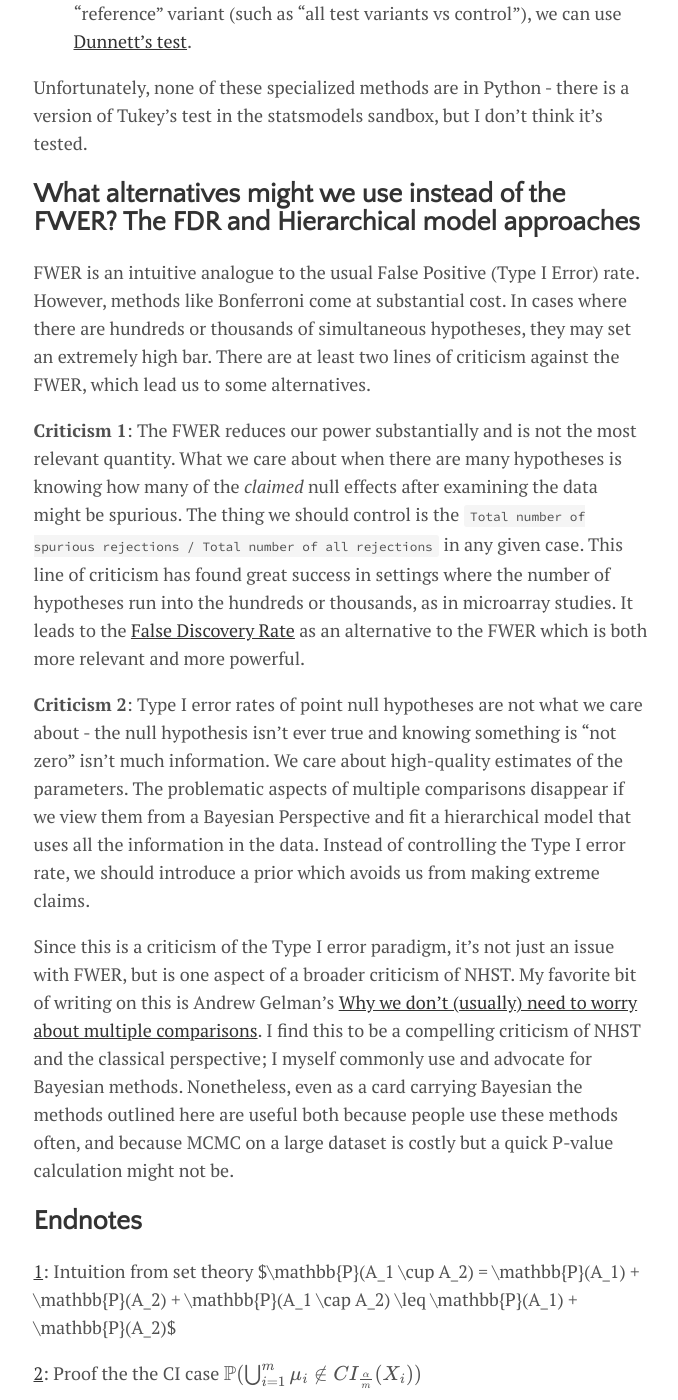
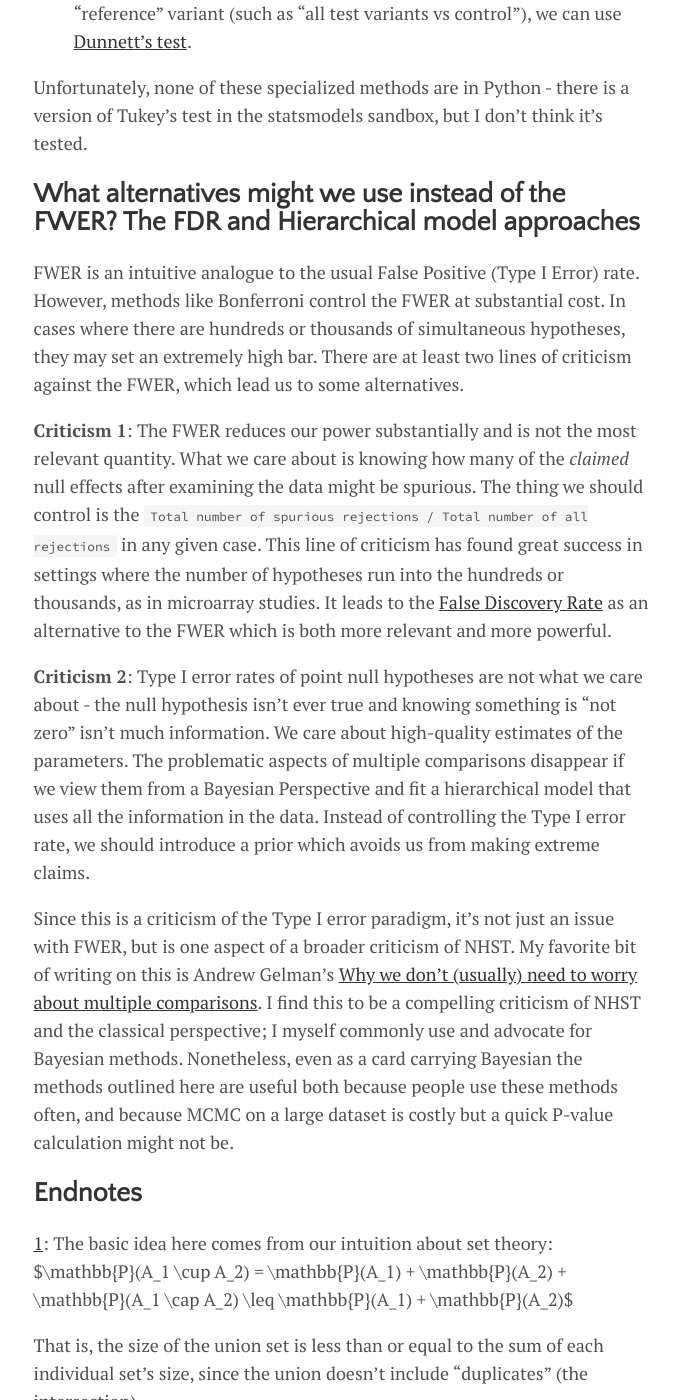
Before and after one commit to lmc2179/lmc2179.github.io, a Jekyll site: the page built from drafts/fwer.md, in a window 1280 px wide and 1400 px high, scrolled down 9634 px. Shown: the whole window, without its empty margins (299-977 px from the left). Built offline with Jekyll 4.4.1, drawn with Linux system fonts in a browser that asks for light colours; formulas are drawn with MathJax 3; some of the changed text lies outside the part shown.

Commit message:
Update fwer.md

```diff
--- a/drafts/fwer.md
+++ b/drafts/fwer.md
@@ -220,7 +220,6 @@ Bonferroni and Bonferroni-Holm are not the only available methods for controllin
 
 A theme here is that Bonerroni and Bonferroni-Holm are so valuable in part because their lack of strong assumptions about the relationships between hypotheses. Some dependencies are so common, though, that they have their own tests:
 
-
 - The [Shaffer procedure](https://www.researchgate.net/publication/240122933_Modified_Sequentially_Rejective_Multiple_Test_Procedures) is used for collections of tests with logical dependencies, such as all pairwise comparisons between groups. It is general and quite powerful as pairwise comparison methods go, but it is computationally costly and tricky to implement. The computational challenges are addressed [here](https://projecteuclid.org/download/pdf_1/euclid.lnms/1196285622).
 - [Tukey's test](https://en.wikipedia.org/wiki/Tukey%27s_range_test) is another option for all pairwise comparisons.
 - In the specific caes where we want to compare all variants to a "reference" variant (such as "all test variants vs control"), we can use [Dunnett's test](https://en.wikipedia.org/wiki/Dunnett%27s_test).
@@ -229,9 +228,9 @@ Unfortunately, none of these specialized methods are in Python - there is a vers
 
 ## What alternatives might we use instead of the FWER? The FDR and Hierarchical model approaches
 
-FWER is an intuitive analogue to the usual False Positive (Type I Error) rate. However, methods like Bonferroni come at substantial cost. In cases where there are hundreds or thousands of simultaneous hypotheses, they may set an extremely high bar. There are at least two lines of criticism against the FWER, which lead us to some alternatives.
+FWER is an intuitive analogue to the usual False Positive (Type I Error) rate. However, methods like Bonferroni control the FWER at substantial cost. In cases where there are hundreds or thousands of simultaneous hypotheses, they may set an extremely high bar. There are at least two lines of criticism against the FWER, which lead us to some alternatives.
 
-**Criticism 1**: The FWER reduces our power substantially and is not the most relevant quantity. What we care about when there are many hypotheses is knowing how many of the *claimed* null effects after examining the data might be spurious. The thing we should control is the `Total number of spurious rejections / Total number of all rejections` in any given case. This line of criticism has found great success in settings where the number of hypotheses run into the hundreds or thousands, as in microarray studies. It leads to the [False Discovery Rate](https://en.wikipedia.org/wiki/False_discovery_rate) as an alternative to the FWER which is both more relevant and more powerful.
+**Criticism 1**: The FWER reduces our power substantially and is not the most relevant quantity. What we care about is knowing how many of the *claimed* null effects after examining the data might be spurious. The thing we should control is the `Total number of spurious rejections / Total number of all rejections` in any given case. This line of criticism has found great success in settings where the number of hypotheses run into the hundreds or thousands, as in microarray studies. It leads to the [False Discovery Rate](https://en.wikipedia.org/wiki/False_discovery_rate) as an alternative to the FWER which is both more relevant and more powerful.
 
 **Criticism 2**: Type I error rates of point null hypotheses are not what we care about - the null hypothesis isn't ever true and knowing something is "not zero" isn't much information. We care about high-quality estimates of the parameters. The problematic aspects of multiple comparisons disappear if we view them from a Bayesian Perspective and fit a hierarchical model that uses all the information in the data. Instead of controlling the Type I error rate, we should introduce a prior which avoids us from making extreme claims.
 
@@ -239,16 +238,21 @@ Since this is a criticism of the Type I error paradigm, it's not just an issue w
 
 ## Endnotes
 
-<a name="foot1">1</a>: Intuition from set theory $\mathbb{P}(A_1 \cup A_2) = \mathbb{P}(A_1) + \mathbb{P}(A_2) + \mathbb{P}(A_1 \cap A_2) \leq \mathbb{P}(A_1) + \mathbb{P}(A_2)$
+<a name="foot1">1</a>: The basic idea here comes from our intuition about set theory: $\mathbb{P}(A_1 \cup A_2) = \mathbb{P}(A_1) + \mathbb{P}(A_2) + \mathbb{P}(A_1 \cap A_2) \leq \mathbb{P}(A_1) + \mathbb{P}(A_2)$
 
-<a name="foot2">2</a>: Proof the the CI case
+That is, the size of the union set is less than or equal to the sum of each individual set's size, since the union doesn't include "duplicates" (the intersection).
+
+<a name="foot2">2</a>: With an extra definition and some artful hand-waving, I think an analogous proof for the CI case might look like:
+
 $$\mathbb{P} (\bigcup_{i=1}^{m} \mu_i \notin CI_{\frac{\alpha}{m}}(X_i) )$$
 
 $$\leq \sum_{i=1}^{m} \mathbb{P}(\bigcup_{i=1}^{m} \mu_i \notin CI_{\frac{\alpha}{m}}(X_i) )$$
 
 $$= m \frac{\alpha}{m} = \alpha$$
 
-More generally, arbitrary contrasts https://sci2s.ugr.es/keel/pdf/algorithm/articulo/1961-Bonferroni_Dunn-JASA.pdf
+Where we've defined $CI_{\frac{\alpha}{m}}(X_i)$, the confidence interval of random variable $i$ at the $\frac{\alpha}{m}$ level.
+
+More generally, a simultaneous CI procedure was constructed for arbitrary contrasts between variables in [this paper](https://sci2s.ugr.es/keel/pdf/algorithm/articulo/1961-Bonferroni_Dunn-JASA.pdf).
 
 <a name="foot3">3</a>: From [Holm's paper (p.4)](https://www.ime.usp.br/~abe/lista/pdf4R8xPVzCnX.pdf):
 
```
